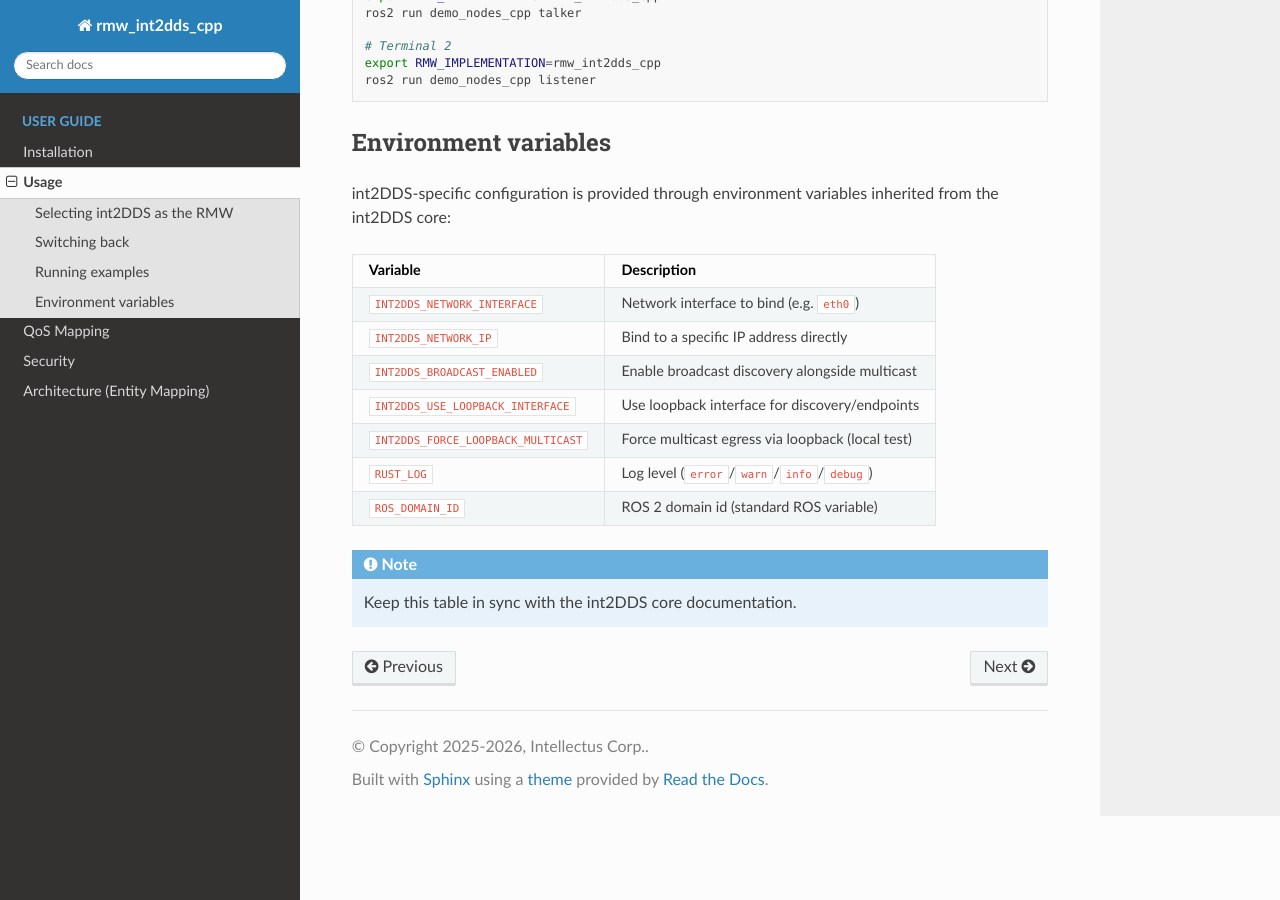
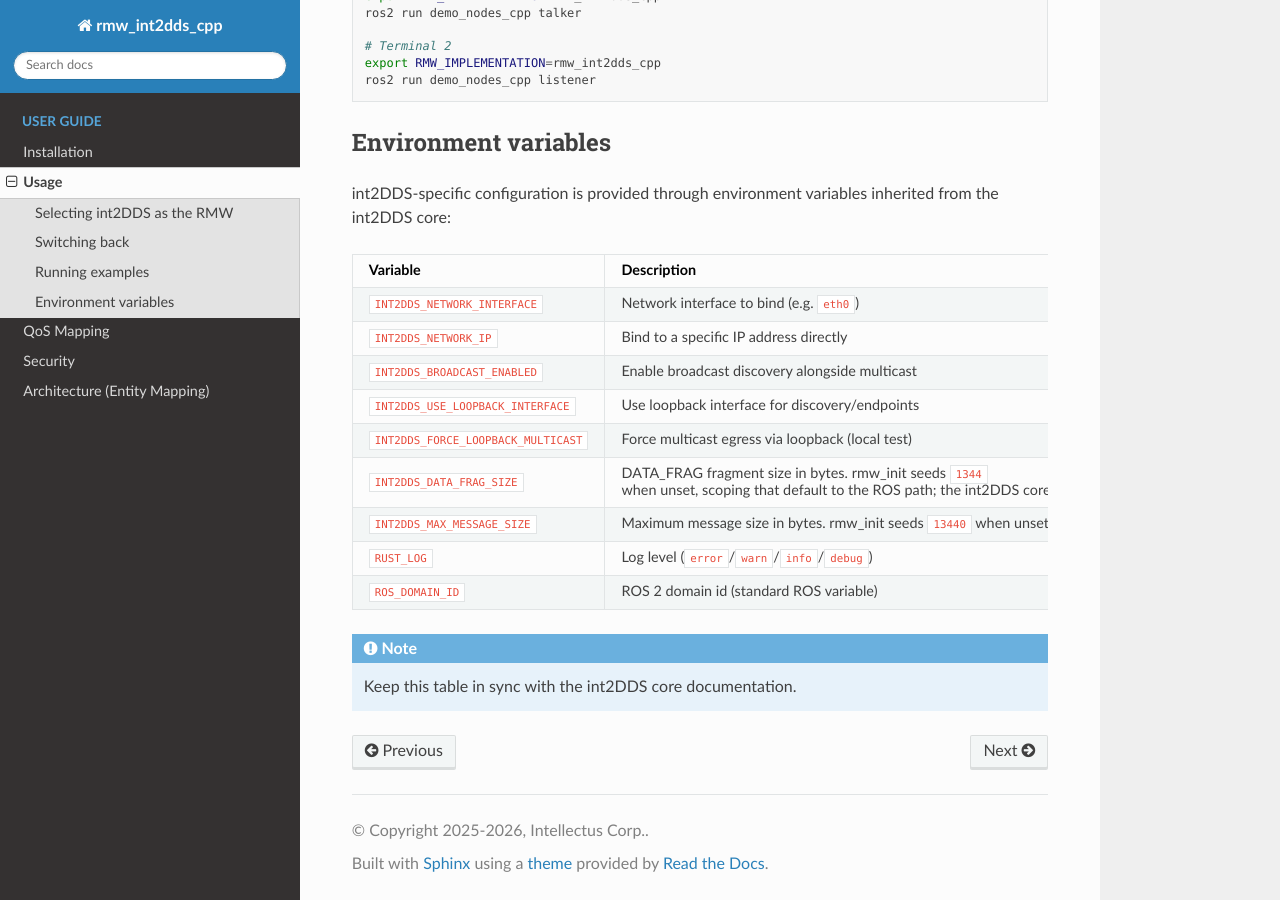
Before and after one commit to IntellectusCorp/rmw_int2dds, a Sphinx documentation site: the page built from rmw_int2dds_cpp/doc/usage.rst, in a window 1280 px wide and 900 px high, scrolled down 733 px. Built offline with Sphinx 7.4.7 and the Read the Docs theme 3.1.0, drawn with Linux system fonts in a browser that asks for light colours; pages that are not in the unit, such as notebooks, are missing from menus.

Commit message:
FIX: Close the export, CI and documentation gaps on this branch
ament_export_dependencies gains rosidl_dynamic_typesupport. It is linked
into the exported target, so a consumer of rmw_int2dds_cpp has to resolve
it; it only works today because find_package(rmw) happens to define that
target.

package-deb.yml adds int2dds_ffi_vendor/** to its paths filter. A bump of
INT2DDS_FFI_VERSION changes what lands in the vendor deb, and until now
the PR that bumps it did not trigger a deb build.

build.yml uploaded only rmw_int2dds_cpp/test_results/, silently dropping
rmw_int2dds_validation's four registered checks. Globbed to both packages.

usage.rst documents INT2DDS_DATA_FRAG_SIZE and INT2DDS_MAX_MESSAGE_SIZE.
rmw_init seeds both and the changelog announces them, but the env table
never listed them.

```diff
--- a/rmw_int2dds_cpp/doc/usage.rst
+++ b/rmw_int2dds_cpp/doc/usage.rst
@@ -54,6 +54,11 @@ Variable                                Description
 ``INT2DDS_BROADCAST_ENABLED``           Enable broadcast discovery alongside multicast
 ``INT2DDS_USE_LOOPBACK_INTERFACE``      Use loopback interface for discovery/endpoints
 ``INT2DDS_FORCE_LOOPBACK_MULTICAST``    Force multicast egress via loopback (local test)
+``INT2DDS_DATA_FRAG_SIZE``              DATA_FRAG fragment size in bytes. rmw_init seeds
+                                        ``1344`` when unset, scoping that default to the
+                                        ROS path; the int2DDS core's own default is 65000
+``INT2DDS_MAX_MESSAGE_SIZE``            Maximum message size in bytes. rmw_init seeds
+                                        ``13440`` when unset
 ``RUST_LOG``                            Log level (``error``/``warn``/``info``/``debug``)
 ``ROS_DOMAIN_ID``                       ROS 2 domain id (standard ROS variable)
 ======================================  ==================================================
```
Also changed, not shown: 3 other files.
